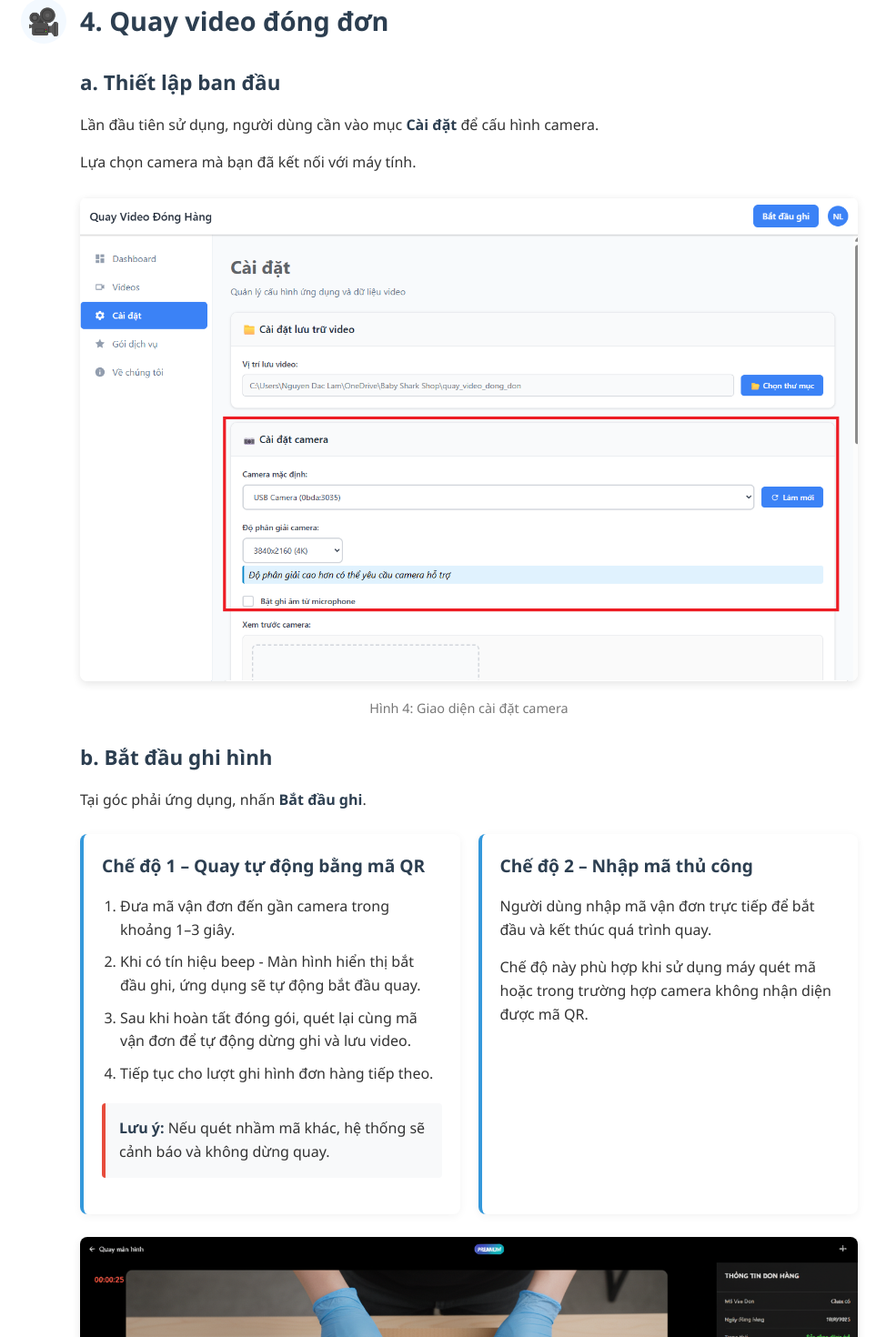
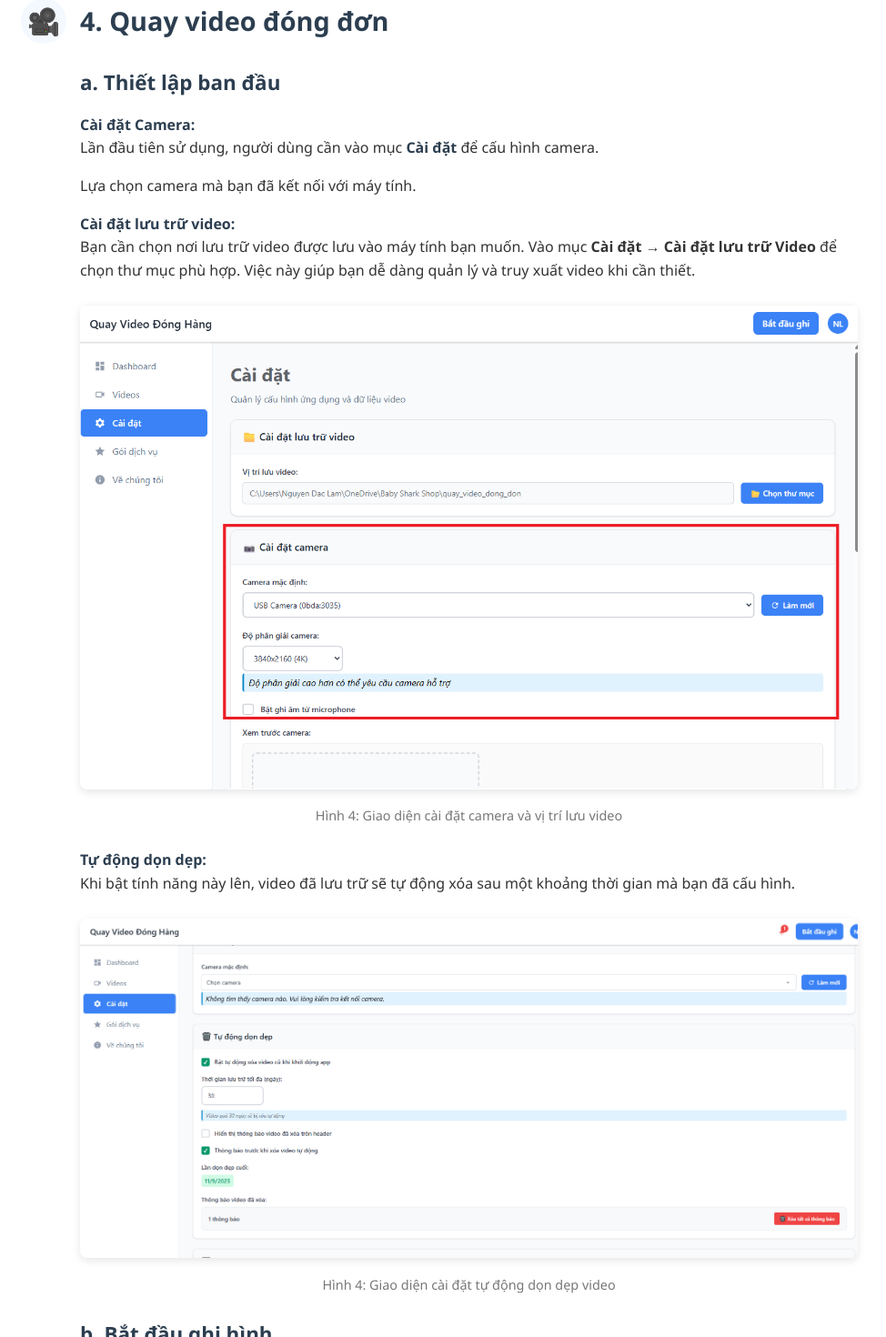
Before and after one commit to ndlam1996/packing-recording-landing-page-angular, an Angular app: page /blogs/huong-dan-su-dung in a window 1280 px wide. Shown: the part 2720-4190 px from the top of the page at 91% size, without its empty margins (297-1271 px from the left). Built offline with nearby package versions, Linux system fonts and the light colour scheme.

Commit message:
update huong dẫn sử dụng

```diff
--- a/src/app/blogs-list/blogs/list-blogs/huong-dan-su-dung/huong-dan-su-dung.component.html
+++ b/src/app/blogs-list/blogs/list-blogs/huong-dan-su-dung/huong-dan-su-dung.component.html
@@ -107,11 +107,17 @@
                 </div>
                 <div class="section-content">
                     <h3 id="thiet-lap" class="sub-header">a. Thiết lập ban đầu</h3>
-                    <p>Lần đầu tiên sử dụng, người dùng cần vào mục <strong>Cài đặt</strong> để cấu hình camera.</p>
+                    <p><strong>Cài đặt Camera:</strong> <br> Lần đầu tiên sử dụng, người dùng cần vào mục <strong>Cài đặt</strong> để cấu hình camera.</p>
                     <p>Lựa chọn camera mà bạn đã kết nối với máy tính.</p>
+                    <p><strong>Cài đặt lưu trữ video:</strong><br> Bạn cần chọn nơi lưu trữ video được lưu vào máy tính bạn muốn. Vào mục <b>Cài đặt</b> &rarr; <b>Cài đặt lưu trữ Video</b> để chọn thư mục phù hợp. Việc này giúp bạn dễ dàng quản lý và truy xuất video khi cần thiết.</p>
                     <div class="image-container">
                         <img src="assets/image/cai-dat-camera.png" alt="Cài Đặt" class="guide-image">
-                        <p class="image-caption">Hình 4: Giao diện cài đặt camera</p>
+                        <p class="image-caption">Hình 4: Giao diện cài đặt camera và vị trí lưu video</p>
+                    </div>
+                    <p><strong>Tự động dọn dẹp:</strong> <br> Khi bật tính năng này lên, video đã lưu trữ sẽ tự động xóa sau một khoảng thời gian mà bạn đã cấu hình.</p>
+                    <div class="image-container">
+                        <img src="assets/image/huong-dan-cai-dat/caidat-auto-clean.PNG" alt="Cài Đặt" class="guide-image">
+                        <p class="image-caption">Hình 4: Giao diện cài đặt tự động dọn dẹp video</p>
                     </div>
                     <h3 id="bat-dau-ghi" class="sub-header">b. Bắt đầu ghi hình</h3>
                     <p>Tại góc phải ứng dụng, nhấn <strong>Bắt đầu ghi</strong>.</p>
```
Also changed, not shown: src/assets/image/huong-dan-cai-dat/caidat-auto-clean.PNG (added).
